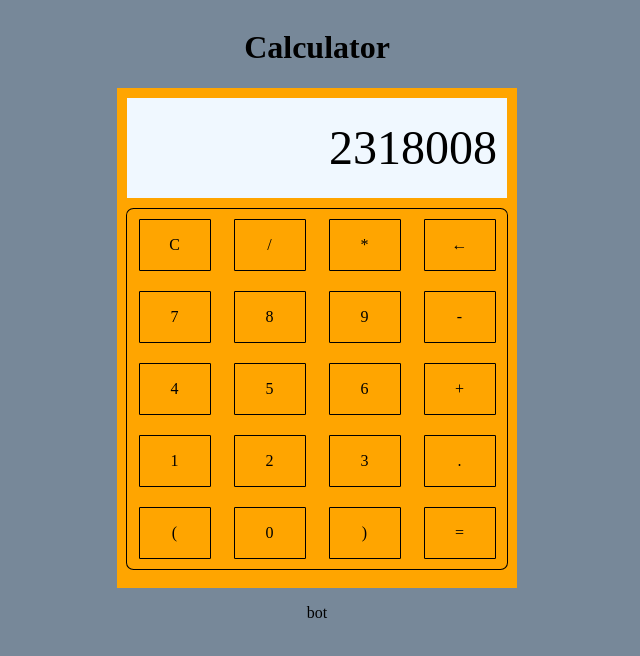
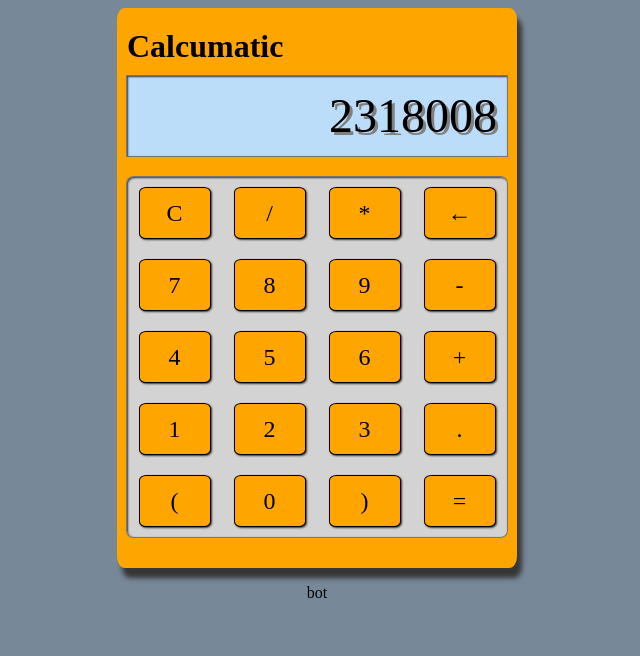
Before and after one commit to Dan-Monolith/Calculator, a plain HTML site: page index.html in a window 1280 px wide. Shown: the whole page, without its empty margins (323-963 px from the left). Drawn offline with Linux system fonts and the light colour scheme.

Commit message:
Style calculator

```diff
--- a/index.html
+++ b/index.html
@@ -8,12 +8,11 @@
     <link rel="stylesheet" href="styles.css"/>
 </head>
 <body>
-    <div class="header">
-        <H1>Calculator</H1>
-    </div>
-
     <div class="main">
         <div class="calc">
+            <div class="header">
+                <H1>Calcumatic</H1>
+            </div>
             <div class="display">
                 <div class="digits">2318008</div>
             </div>
--- a/styles.css
+++ b/styles.css
@@ -10,23 +10,39 @@ body {
     flex-direction: column;
     background-color: orange;
     width: 400px;
-    height: 500px;
+    height: 560px;
     align-items: center;
+    justify-content:space-evenly;
+    border-radius: 2%;
+    box-shadow: 5px 10px 5px rgb(54, 54, 54);
+
+}
+
+.header {
+    width: 380px;
+}
+
+h1 {
+    margin: -10px 0px;
+    text-align: left;
 }
 
 .display {
     display: flex;
-    background-color: aliceblue;
+    background-color: rgb(187, 221, 250);
     width: 380px;
-    height: 100px;
-    margin: 10px;
+    height: 80px;
+    margin: -10px 0px;
     align-items: center;
     justify-content: flex-end;
+    border: 1px solid hsl(0, 0%, 46%);
+    box-shadow: inset 1px 1px 2px rgb(54, 54, 54);
 }
 
 .digits {
     font-size: xxx-large;
     padding: 10px;
+    text-shadow: 3px 3px grey;
 }
 
 .buttons {
@@ -35,8 +51,10 @@ body {
     height: 360px;
     grid-template-columns: repeat(4, 1fr);
     grid-template-rows: repeat(5, 1fr);
-    border: 1px solid hsl(0, 0%, 0%);
+    border: 1px solid hsl(0, 0%, 46%);
     border-radius: 2%;
+    background-color: lightgrey;
+    box-shadow: inset 1px 1px 2px rgb(54, 54, 54);
 }
 
 div.button {
@@ -44,8 +62,11 @@ div.button {
     width: 70px;
     height: 50px;
     border: 1px solid hsl(0, 0%, 0%);
-    border-radius: 2%;
+    border-radius: 10%;
     margin: auto;
     align-items: center;
     justify-content: center;
+    background-color: orange;
+    font-size: x-large;
+    box-shadow: 1px 1px 2px rgb(54, 54, 54);
 }
```
